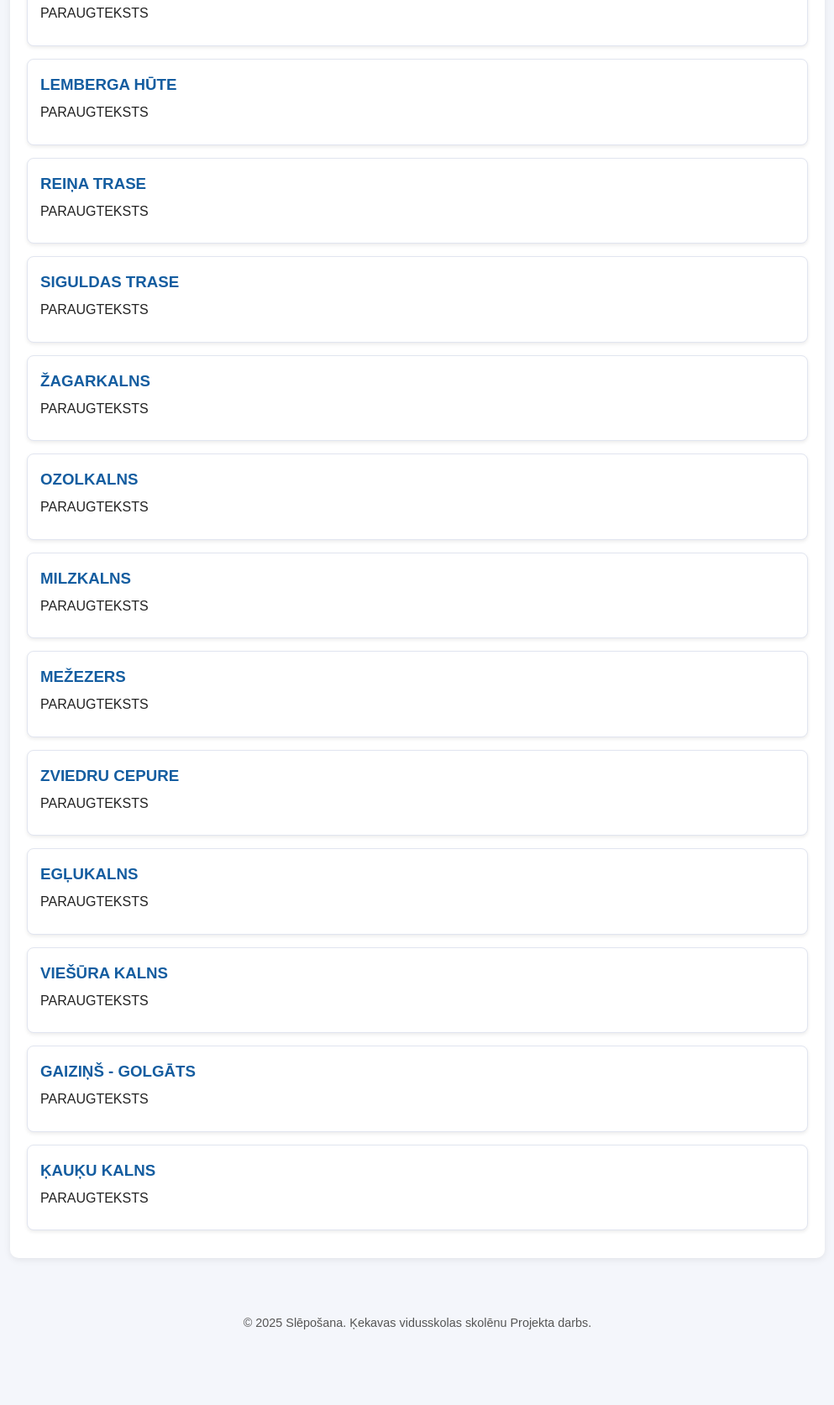
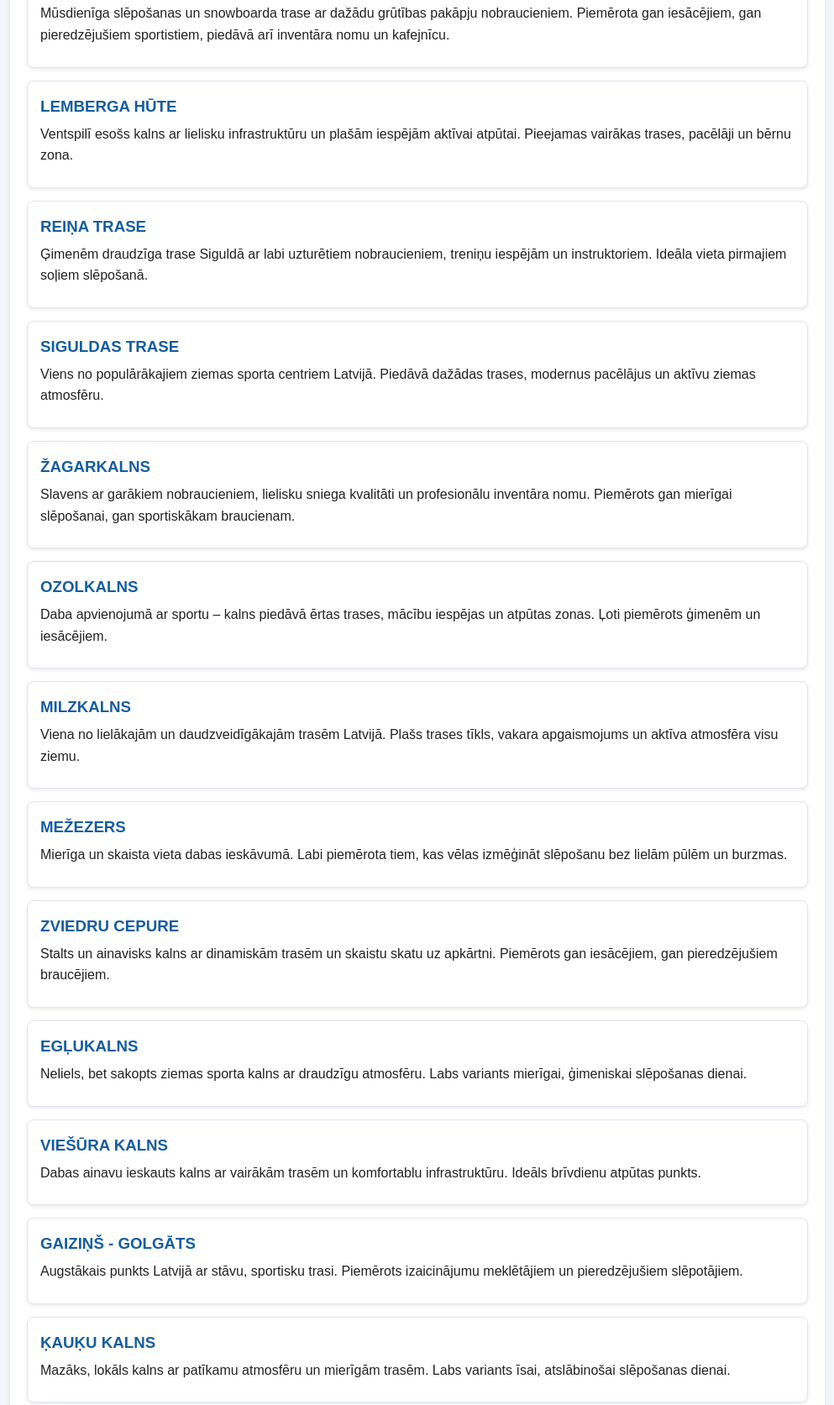
Before and after one commit to spkristaps/Sleposana, a plain HTML site: page vietas.html in a window 1280 px wide. Shown: the part 736-2409 px from the top of the page at 84% size, without its empty margins (143-1136 px from the left). Before the commit the page ends 2335 px from the top, so only its background shows below. Drawn offline with nearby package versions, Linux system fonts and the light colour scheme.

Commit message:
vietas
apraksti

```diff
--- a/vietas.html
+++ b/vietas.html
@@ -40,91 +40,105 @@
         <div class="vieta">
             <h3>RIEKSTUKALNS</h3>
             <p>
-                PARAUGTEKSTS
+                Mūsdienīga slēpošanas un snowboarda trase ar dažādu grūtības pakāpju nobraucieniem.
+                Piemērota gan iesācējiem, gan pieredzējušiem sportistiem, piedāvā arī inventāra nomu un kafejnīcu.
             </p>
         </div>
 
         <div class="vieta">
             <h3>LEMBERGA HŪTE</h3>
             <p>
-                PARAUGTEKSTS
+                Ventspilī esošs kalns ar lielisku infrastruktūru un plašām iespējām aktīvai atpūtai.
+                Pieejamas vairākas trases, pacēlāji un bērnu zona.
             </p>
         </div>
 
         <div class="vieta">
             <h3>REIŅA TRASE</h3>
             <p>
-                PARAUGTEKSTS
+                Ģimenēm draudzīga trase Siguldā ar labi uzturētiem nobraucieniem, treniņu iespējām un instruktoriem.
+                Ideāla vieta pirmajiem soļiem slēpošanā.
+
             </p>
         </div>
 
         <div class="vieta">
             <h3>SIGULDAS TRASE</h3>
             <p>
-                PARAUGTEKSTS
+                Viens no populārākajiem ziemas sporta centriem Latvijā. Piedāvā dažādas trases, modernus pacēlājus un aktīvu ziemas atmosfēru.
             </p>
         </div>
 
         <div class="vieta">
             <h3>ŽAGARKALNS</h3>
             <p>
-                PARAUGTEKSTS
+                Slavens ar garākiem nobraucieniem, lielisku sniega kvalitāti un profesionālu inventāra nomu.
+                Piemērots gan mierīgai slēpošanai, gan sportiskākam braucienam.
             </p>
         </div>
 
         <div class="vieta">
             <h3>OZOLKALNS</h3>
             <p>
-                PARAUGTEKSTS
+                Daba apvienojumā ar sportu – kalns piedāvā ērtas trases, mācību iespējas un atpūtas zonas.
+                Ļoti piemērots ģimenēm un iesācējiem.
+
             </p>
         </div>
 
         <div class="vieta">
             <h3>MILZKALNS</h3>
             <p>
-                PARAUGTEKSTS
+                Viena no lielākajām un daudzveidīgākajām trasēm Latvijā.
+                Plašs trases tīkls, vakara apgaismojums un aktīva atmosfēra visu ziemu.
             </p>
         </div>
 
         <div class="vieta">
             <h3>MEŽEZERS</h3>
             <p>
-                PARAUGTEKSTS
+                Mierīga un skaista vieta dabas ieskāvumā.
+                Labi piemērota tiem, kas vēlas izmēģināt slēpošanu bez lielām pūlēm un burzmas.
             </p>
         </div>
 
         <div class="vieta">
             <h3>ZVIEDRU CEPURE</h3>
             <p>
-                PARAUGTEKSTS
+                Stalts un ainavisks kalns ar dinamiskām trasēm un skaistu skatu uz apkārtni.
+                Piemērots gan iesācējiem, gan pieredzējušiem braucējiem.
             </p>
         </div>
 
         <div class="vieta">
             <h3>EGĻUKALNS</h3>
             <p>
-                PARAUGTEKSTS
+                Neliels, bet sakopts ziemas sporta kalns ar draudzīgu atmosfēru.
+                Labs variants mierīgai, ģimeniskai slēpošanas dienai.
             </p>
         </div>
 
         <div class="vieta">
             <h3>VIEŠŪRA KALNS</h3>
             <p>
-                PARAUGTEKSTS
+                Dabas ainavu ieskauts kalns ar vairākām trasēm un komfortablu infrastruktūru.
+                Ideāls brīvdienu atpūtas punkts.
             </p>
         </div>
 
         <div class="vieta">
             <h3>GAIZIŅŠ - GOLGĀTS</h3>
             <p>
-                PARAUGTEKSTS
+                Augstākais punkts Latvijā ar stāvu, sportisku trasi.
+                Piemērots izaicinājumu meklētājiem un pieredzējušiem slēpotājiem.
             </p>
         </div>
 
         <div class="vieta">
             <h3>ĶAUĶU KALNS</h3>
             <p>
-                PARAUGTEKSTS
+                Mazāks, lokāls kalns ar patīkamu atmosfēru un mierīgām trasēm.
+                Labs variants īsai, atslābinošai slēpošanas dienai.
             </p>
         </div>
     </section>
```
